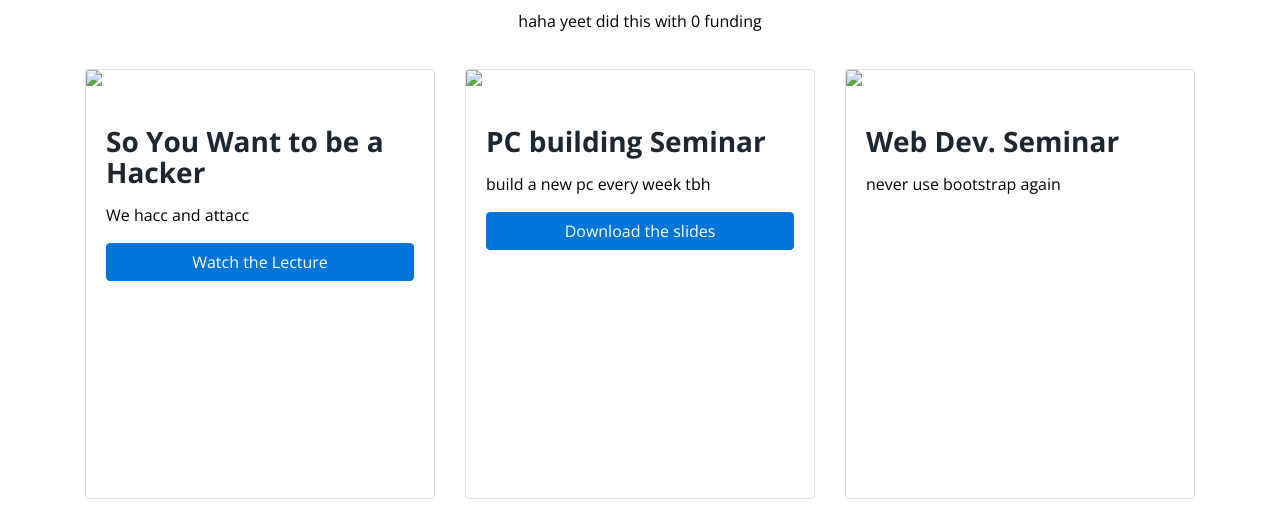
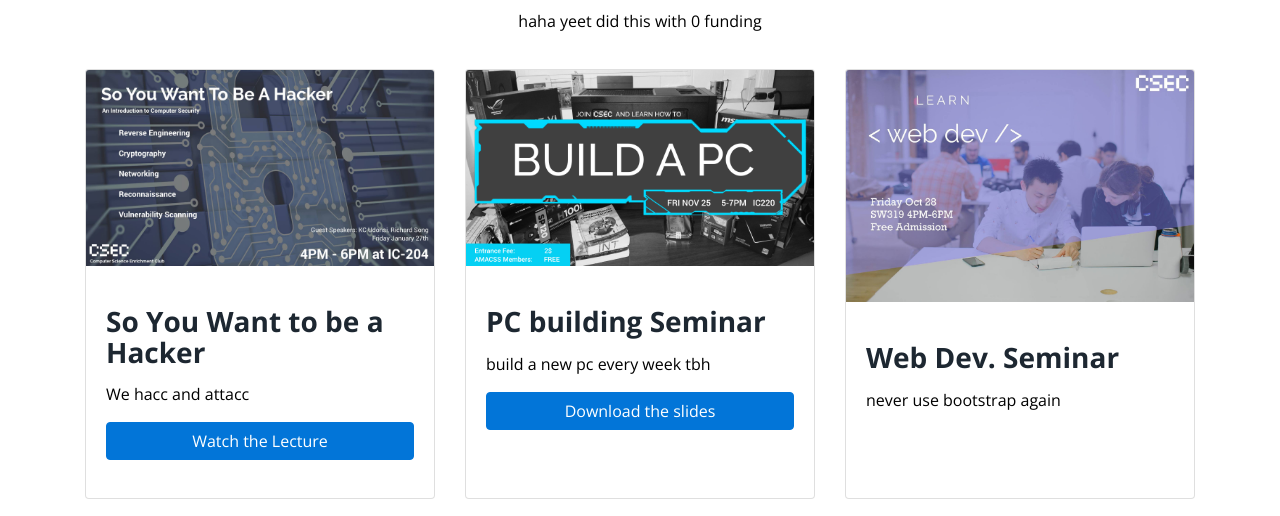
Before and after one commit to csecutsc/csec_site, a plain HTML site: page seminars.html in a window 1280 px wide. Shown: the part 226-742 px from the top of the page. Drawn offline with nearby package versions, Linux system fonts and the light colour scheme; files that its build step writes are made by us from their sources; the site is published under a folder, as on GitHub Pages, so addresses that start at the root find nothing; a script that the page names is missing.

Commit message:
fixed images that werent loading on the online version

```diff
--- a/seminars.html
+++ b/seminars.html
@@ -53,7 +53,7 @@
 
   <div class="col-md-4">
     <div class="card">
-        <img class="card-img-top panel-img" src="/images/past-seminars/hacker-seminar.jpg">
+        <img class="card-img-top panel-img" src="images/past-seminars/hacker-seminar.jpg">
       <div class="card-block">
         <h3 class="card-title">So You Want to be a Hacker</h3>
         <p class="card-text">We hacc and attacc</p>
@@ -63,7 +63,7 @@
   </div>
   <div class="col-md-4">
     <div class="card">
-    <img class="card-img-top panel-img" src="/images/past-seminars/csecpc.png">
+    <img class="card-img-top panel-img" src="images/past-seminars/csecpc.png">
       <div class="card-block">
         <h3 class="card-title">PC building Seminar</h3>
         <p class="card-text">build a new pc every week tbh</p>
@@ -73,7 +73,7 @@
   </div>
    <div class="col-md-4">
     <div class="card">
-    <img class="card-img-top panel-img" src="/images/past-seminars/web-dev-seminar.jpg">
+    <img class="card-img-top panel-img" src="images/past-seminars/web-dev-seminar.jpg">
       <div class="card-block">
         <h3 class="card-title">Web Dev. Seminar</h3>
         <p class="card-text">never use bootstrap again</p>
@@ -82,7 +82,7 @@
   </div>
   <div class="col-md-4">
     <div class="card">
-    <img class="card-img-top panel-img" src="/images/past-seminars/csec_seminar_banner.png">
+    <img class="card-img-top panel-img" src="images/past-seminars/csec_seminar_banner.png">
       <div class="card-block">
         <h3 class="card-title">The World of Work</h3>
         <p class="card-text">Hope we get a job</p>
@@ -92,7 +92,7 @@
   </div>
   <div class="col-md-4">
     <div class="card">
-    <img class="card-img-top panel-img" src="/images/past-seminars/orient_pic.png">
+    <img class="card-img-top panel-img" src="images/past-seminars/orient_pic.png">
       <div class="card-block">
         <h3 class="card-title">Orientation 2016</h3>
         <p class="card-text">intro to c++ good times</p>
```
